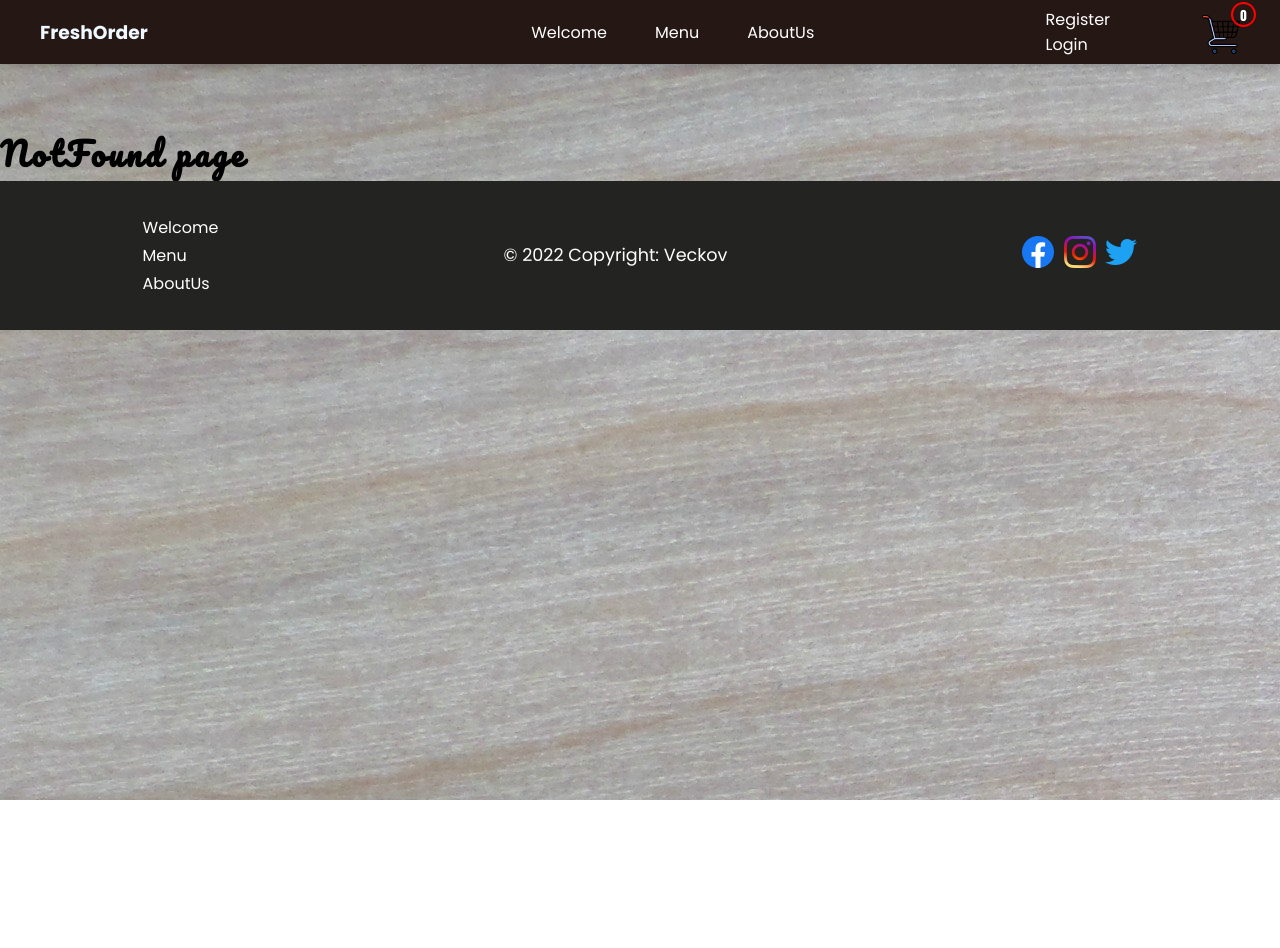
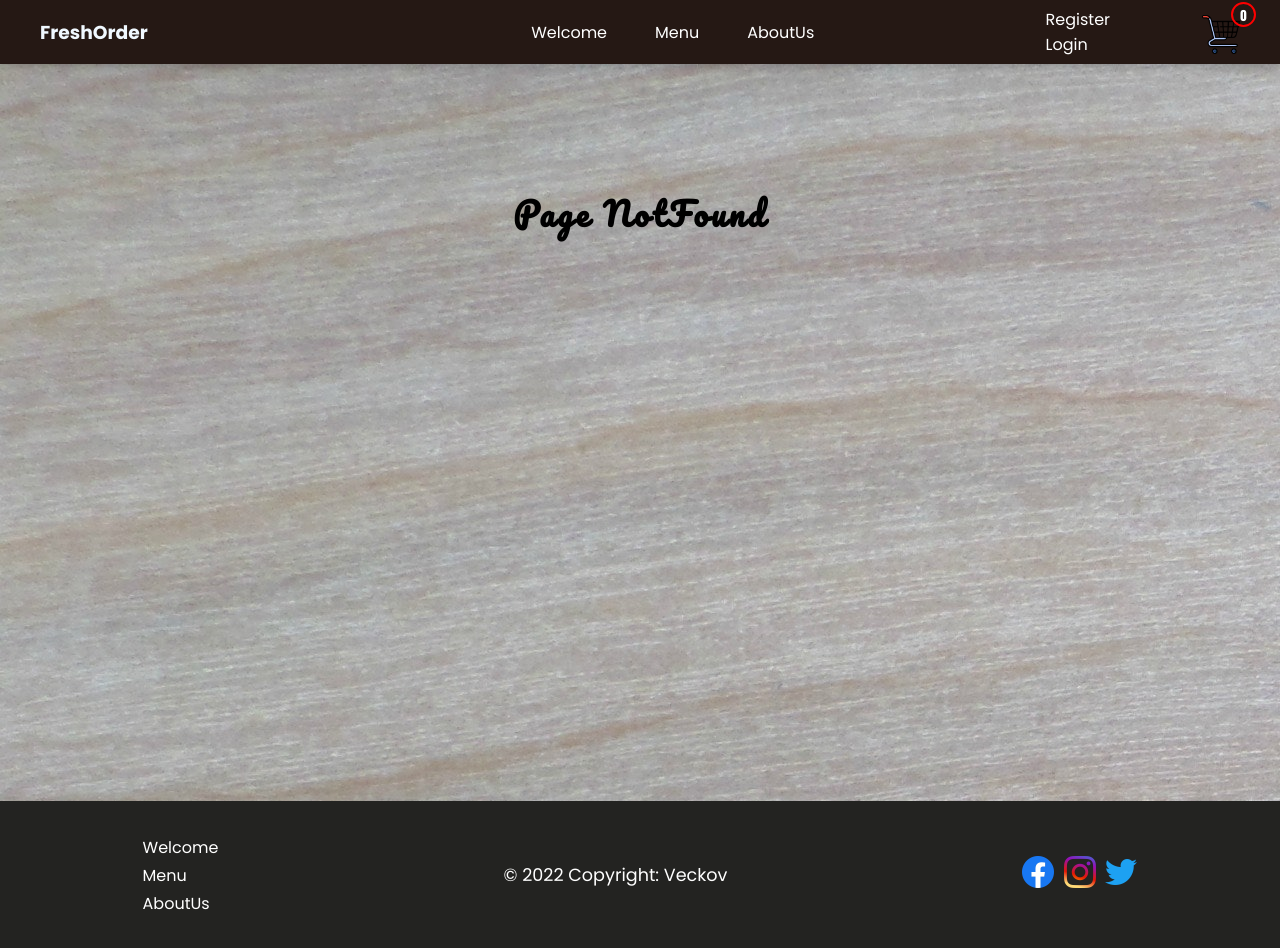
Before and after one commit to VeckovN/FreshOrder, a React (Create React App) app in the folder client/: page /products in a window 1280 px wide. Before the commit the page ends 800 px from the top, so only its background shows below. Built offline with nearby package versions, Linux system fonts and the light colour scheme; a web font is replaced by a local one.

Commit message:
NotFound page modified

```diff
--- a/client/src/components/Page/NotFound.js
+++ b/client/src/components/Page/NotFound.js
@@ -2,12 +2,8 @@ import react from 'react'
 
 const NotFound = () =>{
     return (
-        <div>
-            <br/>
-            <br/>
-            <br/>
-            <br/>
-            <h1>NotFound page</h1>
+        <div className='notFound'>
+            <h1>Page NotFound</h1>
         </div>
     )
 }
--- a/client/src/components/Page/Page.css
+++ b/client/src/components/Page/Page.css
@@ -93,6 +93,13 @@ h1{
     align-items: center;
 }
 
+/* --- */
+.notFound{
+    margin:10rem 0 35rem 0rem;
+    display: flex;
+    justify-content: center;
+}
+
 
 @media screen and (max-width:400px) {
 
```
